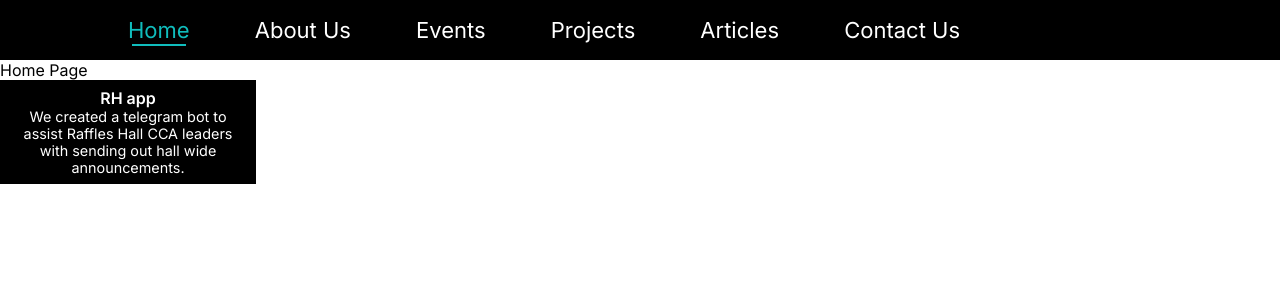
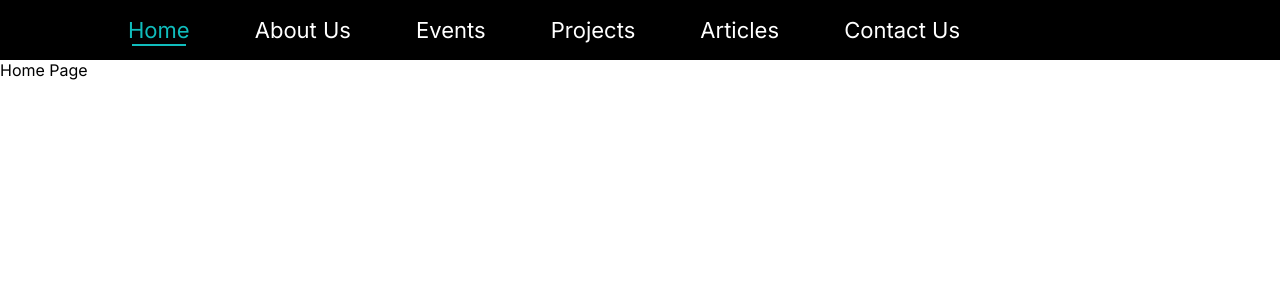
Before and after one commit to rhdevs/rhdevs-website, a React (Create React App) app: page / in a window 1280 px wide. Shown: the top 300 px of the page. Built offline with nearby package versions, Linux system fonts and the light colour scheme.

Commit message:
Removed code testing inside app.tsx

```diff
--- a/src/App.tsx
+++ b/src/App.tsx
@@ -4,7 +4,6 @@ import LoadingSpinner from './components/LoadingSpinner'
 import { Routes } from './routes/routes'
 import { GlobalStyle } from './styles/GlobalStyles'
 import Theme from './styles/Theme'
-import ProjectPreview from './components/ProjectPreview'
 
 function App() {
   return (
@@ -13,12 +12,6 @@ function App() {
         <Theme>
           <GlobalStyle />
           <Routes />
-          <ProjectPreview
-            title="RH app"
-            text="We created a telegram bot to assist Raffles Hall CCA leaders with sending out hall wide announcements."
-            hasAnimation
-            onClick={() => undefined}
-          />
         </Theme>
       </Suspense>
     </BrowserRouter>
```
